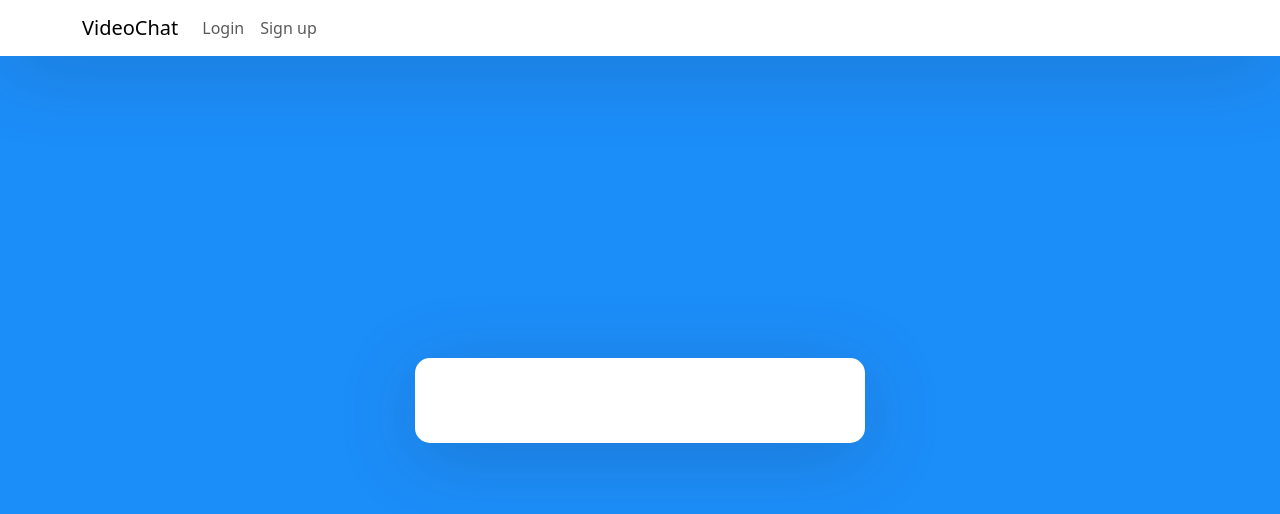
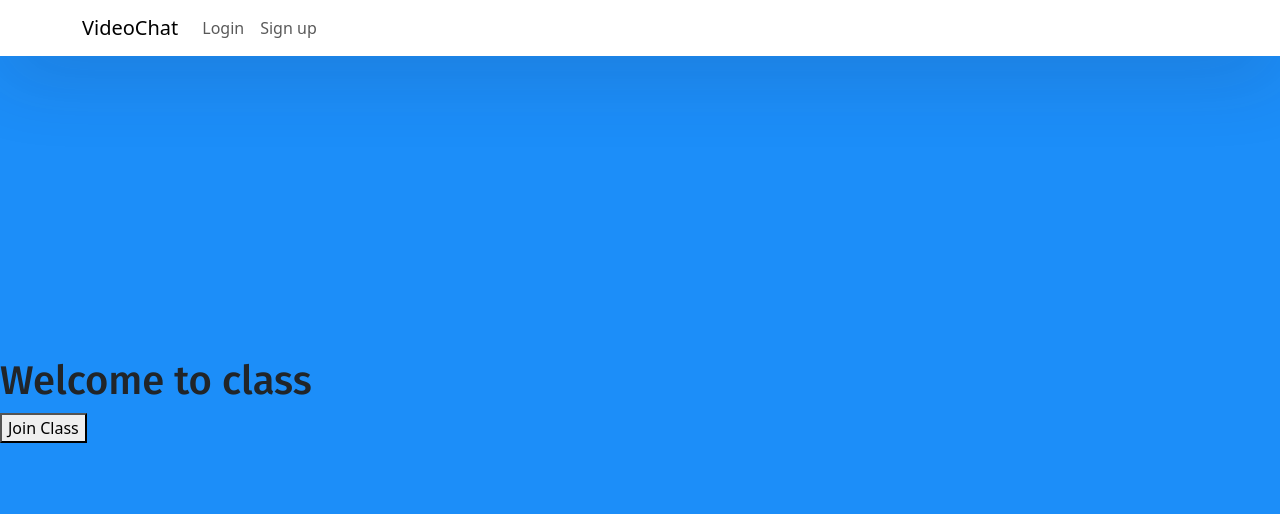
Before and after one commit to Zhangtaining/VideoChat, a React (Create React App) app in the folder client/: page /class in a window 1280 px wide. Shown: the top 514 px of the page. Built offline with nearby package versions, Linux system fonts and the light colour scheme.

Commit message:
build up video room frame

```diff
--- a/client/src/App.js
+++ b/client/src/App.js
@@ -4,11 +4,17 @@ import {
   Link,
   Route,
   Switch,
+  Redirect,
 } from 'react-router-dom';
 import 'bootstrap/dist/css/bootstrap.min.css';
 import './App.css';
 import SignInComponent from './component/SignIn.component';
 import SignUpComponent from './component/SignUp.component';
+import MainPannel from './component/MainPannel';
+import ClassComponent from './component/class.component';
+import ClassRoomComponent from './component/classroom.component';
+
+const loggedIn = false;
 
 function App() {
   return (<Router>
@@ -30,13 +36,32 @@ function App() {
       </nav>
 
       <div className="auth-wrapper">
-        <div className="auth-inner">
           <Switch>
-            <Route exact path='/' component={SignInComponent} />
-            <Route path="/sign-in" component={SignInComponent} />
-            <Route path="/sign-up" component={SignUpComponent} />
+            <Route exact path='/'>
+              <div className="auth-inner">
+                <SignInComponent />
+              </div>
+            </Route>
+            <Route path="/sign-in">
+              <div className="auth-inner">
+                <SignInComponent />
+              </div>
+            </Route>
+            <Route path="/sign-up" component={SignUpComponent}>
+              <div className="auth-inner">
+                <SignUpComponent />
+              </div>
+            </Route>
+            <Route path="/home">
+              {!loggedIn ? <Redirect to="/sign-in" /> : <MainPannel /> }
+            </Route>
+            <Route path="/class">
+              {loggedIn ? <Redirect to="/sign-in" /> : <ClassComponent /> }
+            </Route>
+            <Route path="/classroom/:RoomID">
+              <ClassRoomComponent />
+            </Route>
           </Switch>
-        </div>
       </div>
     </div></Router>);
 }
--- /dev/null
+++ b/client/src/component/MainPannel.js
@@ -0,0 +1,9 @@
+import React, { Component } from 'react'
+
+export default class MainPannel extends Component {
+    render() {
+        return (
+            <h1>Hello world</h1>
+        )
+    }
+}
--- /dev/null
+++ b/client/src/component/class.component.js
@@ -0,0 +1,18 @@
+import React, { Component } from 'react'
+
+export default class ClassComponent extends Component {
+
+    handleJoin = () => {
+        console.log("try to join classroom")
+        window.open(`/classroom/123456`)
+    };
+
+    render() {
+        return (
+            <div>
+                <h1>Welcome to class</h1>
+                <button onClick={this.handleJoin}>Join Class</button>
+            </div>
+        )
+    }
+}
--- /dev/null
+++ b/client/src/component/classroom.component.js
@@ -0,0 +1,12 @@
+import React, { Component } from 'react'
+
+export default class ClassRoomComponent extends Component {
+
+    render() {
+        return (
+            <div>
+                <h1>Welcome join the class</h1>
+            </div>
+        )
+    }
+}
--- /dev/null
+++ b/client/src/scripts/connection.js
@@ -0,0 +1,2 @@
+import openSocket from 'socket.io-client'
+import Peer from 'peerjs'
```
